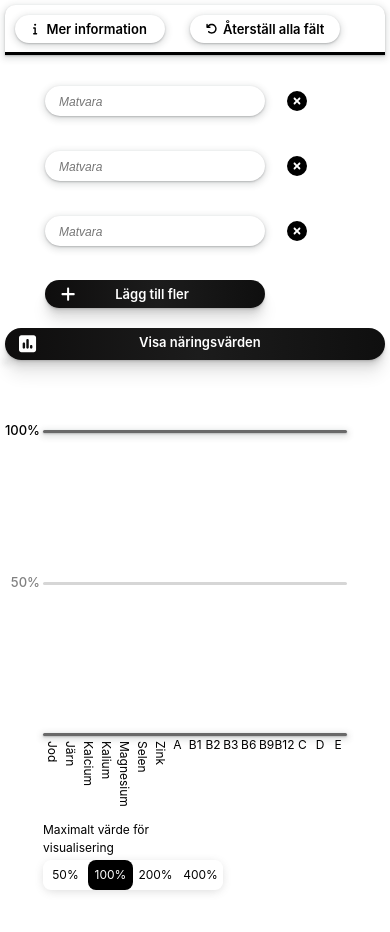
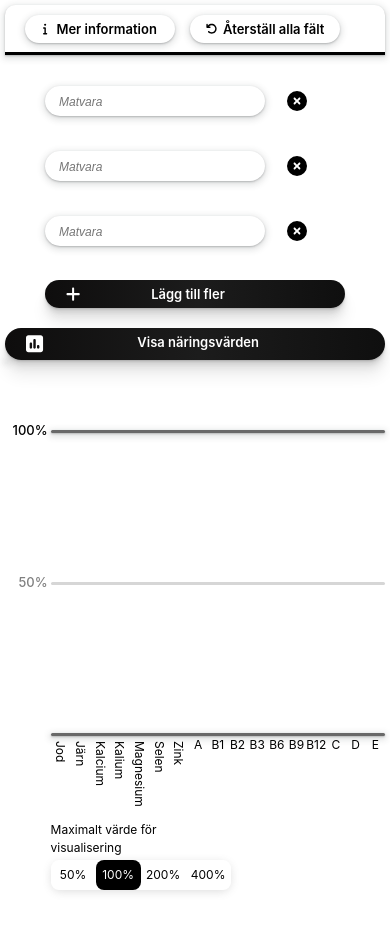
Before and after one commit to Radors/TPClient, a React (Vite) app in the folder tpclient/: page / in a window 390 px wide. Shown: the top 932 px of the page. Built offline with nearby package versions, Linux system fonts and the light colour scheme.

Commit message:
Fixes after testing on phone

```diff
--- a/tpclient/src/App.css
+++ b/tpclient/src/App.css
@@ -45,9 +45,9 @@
     box-shadow: rgba(60, 64, 67, 0.3) 0px 1px 2px 0px, rgba(60, 64, 67, 0.15) 0px 2px 6px 2px;
 }
 .top-bar-inner {
-    margin-left: 30px;
     display: flex;
     align-items: center;
+    justify-content: start;
 }
 .restore-button, .mer-information {
     width: 150px;
@@ -58,7 +58,10 @@
     border: none;
     box-shadow: rgba(60, 64, 67, 0.3) 0px 1px 2px 0px, rgba(60, 64, 67, 0.15) 0px 2px 6px 2px;
 }
-.restore-button{
+.mer-information {
+    margin-left: 30px;
+}
+.restore-button {
     margin-left: 25px;
 }
 .restore-icon {
@@ -248,10 +251,6 @@
     box-shadow: inset 0 0 0 2px #535bf2;
     border-radius: 8px;
 }
-.search-item:focus-visible {
-    box-shadow: inset 0 0 0 2px #535bf2;
-    border-radius: 8px;
-}
 .failure-message {
     width: 100%;
     padding-left: 10px;
@@ -307,16 +306,22 @@
     font-size: 12px;
 }
 .lagg-till-fler-outer {
+    width: 300px;
     justify-content: start;
     align-items: center;
-    width: 300px;
 }
 .lagg-till-fler {
+    width: 100%;
     display: flex;
     margin-top: 10px;
     margin-bottom: 20px;
-    width: 220px;
     padding: 6px;
+}
+.lagg-till-fler-text {
+    width: 100%;
+    display: flex;
+    justify-content: center;
+    margin-right: 15%;
 }
 .generera-resultat {
     display: flex;
@@ -324,8 +329,13 @@
     width: 100%;
 }
 .resultat-icon {
-    margin-left: 8px;
-    margin-right: 28%;
+    margin-left: 15px;
+}
+.generera-resultat-text {
+    width: 100%;
+    display: flex;
+    justify-content: center;
+    margin-right: 7%;
 }
 .lagg-till-fler, .generera-resultat {
     background: rgb(14,13,13);
@@ -341,15 +351,14 @@
     padding: 6px;
 }
 .plus-icon {
-    margin-left: 10px;
-    margin-right: 40px;
+    margin-left: 15px;
 }
 .food-output {
+    width: 88%;
+    margin-left: auto;
     margin-top: 40px;
-    margin-left: auto;
     display: flex;
     flex-direction: column;
-    width: 80%;
 }
 .food-graph {
     display: flex;
@@ -505,14 +514,16 @@
 .switch-container {
     display: flex;
     width: 12%;
-    justify-content: center;
+    justify-content: end;
     align-items: center;
+    margin-left: 2px;
 }
 .food-legend-and-switch {
     display: flex;
     margin-bottom: 5px;
 }
 .food-legend-container {
+    width: 88%;
     display: flex;
     justify-content: start;
     height: 25px;
@@ -520,7 +531,6 @@
     background-color: white;
     border: none;
     box-shadow: rgba(60, 64, 67, 0.3) 0px 1px 2px 0px, rgba(60, 64, 67, 0.15) 0px 2px 6px 2px;
-    width: 88%;
 }
 .food-legend-label {
     white-space: nowrap;
@@ -610,20 +620,17 @@ input:checked + .slider:before {
         margin-left: 0px;
         margin-right: 0px;
     }
-    .food-output {
-        margin-left: 15%;
-    }
 }
 @media (max-width: 465px) {
-    .food-output {
-        margin-left: 10%;
-    }
     .food-manager {
         width: 100%;
     }
 }
 @media (max-width: 400px) {
-    .top-bar-inner {
-        margin-left: 10px;
+    .mer-information {
+        margin-left: 20px;
+    }
+    .restore-button {
+        margin-left: 15px;
     }
 }
--- a/tpclient/src/App.tsx
+++ b/tpclient/src/App.tsx
@@ -387,12 +387,16 @@ function FoodInputOuter({ inputRows, onAddInputRow, onRemoveInputRow, onInputToM
                 <div className="lagg-till-fler-outer">
                     <button className="lagg-till-fler" onClick={onAddInputRow}>
                         <FontAwesomeIcon size="lg" className="plus-icon" icon={faPlus} />
-                        Lägg till fler
+                        <div className="lagg-till-fler-text">
+                            Lägg till fler
+                        </div>
                     </button>
                 </div>
                 <button className="generera-resultat" onClick={onDisplayNutrition} >
                     <FontAwesomeIcon className="resultat-icon" size="xl" icon={faSquarePollVertical} />
-                    Visa näringsvärden
+                    <div className="generera-resultat-text">
+                        Visa näringsvärden
+                    </div>
                 </button>
             </div>
         </div>
--- a/tpclient/src/index.css
+++ b/tpclient/src/index.css
@@ -26,6 +26,7 @@ button {
     cursor: pointer;
     outline: 1px solid transparent;
     transition: outline-color .15s;
+    color: black;
 }
 button:hover,
 button:focus-visible {
```
